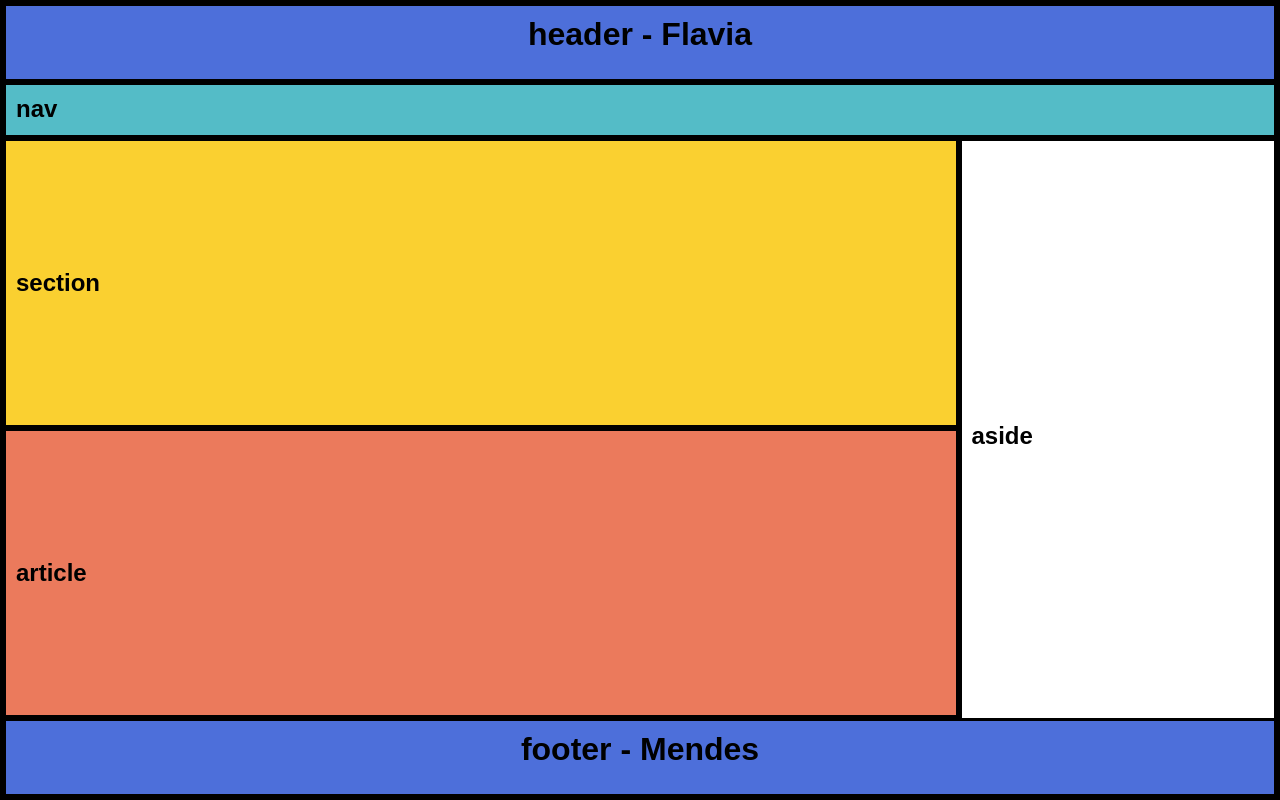
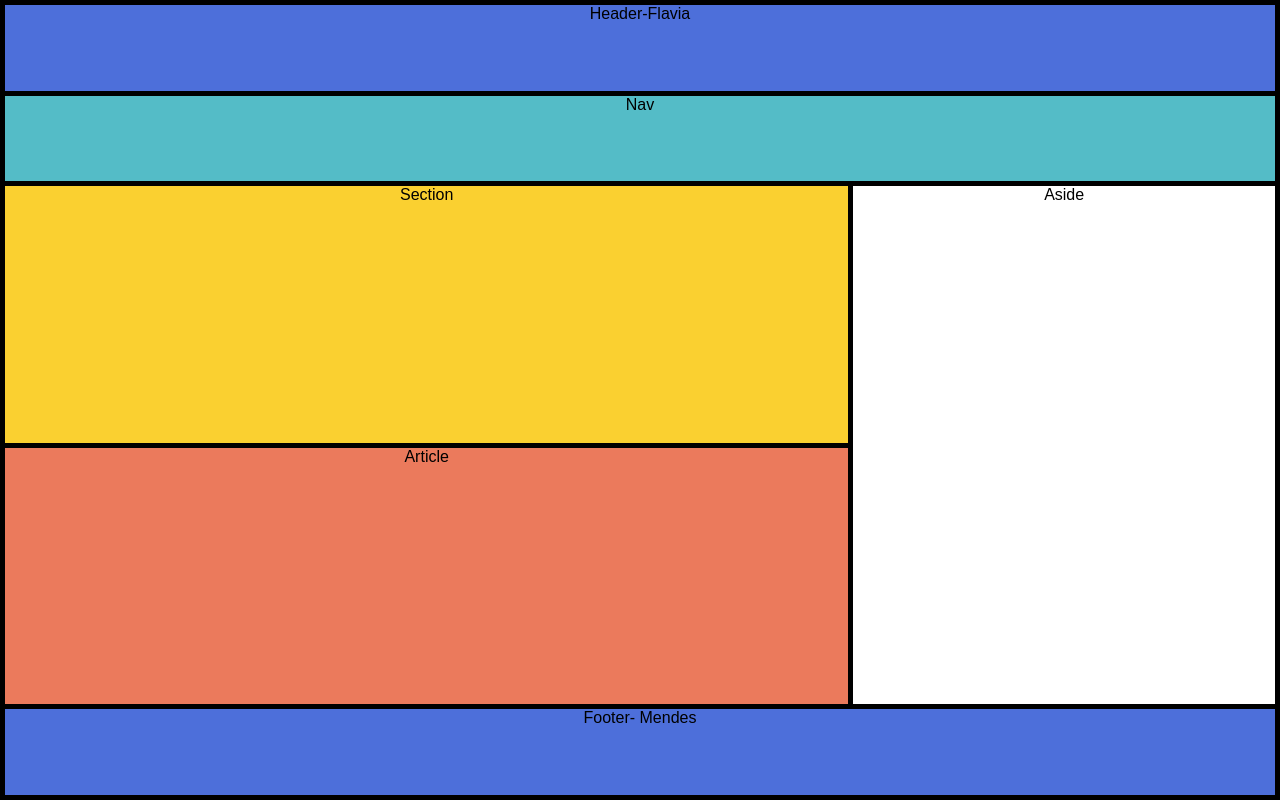
Before and after one commit to flaviamendes17/ativ09-grid, a plain HTML site: page index.html in a window 1280 px wide. Drawn offline with Linux system fonts and the light colour scheme.

Commit message:
feat: adicionar o grid

```diff
--- a/index.html
+++ b/index.html
@@ -4,32 +4,16 @@
     <meta charset="UTF-8">
     <meta name="viewport" content="width=device-width, initial-scale=1.0">
     <link rel="stylesheet" href="styles.index.css">
-    <title>Atividade 05 - responsivo flexbox</title>
+    <title>Atividade 09 - Grid Css básico</title>
 </head>
 <body>
-    <div class="container">
-        <header>
-            <h1>header - Flavia </h1>
-        </header>
-        <nav>
-            <h1>nav</h1>
-        </nav>
-        <div class="content">
-            <div class="main-content">
-                <section>
-                    <h1>section</h1>
-                </section>
-                <article>
-                    <h1>article</h1>
-                </article>
-            </div>
-            <aside>
-                <h1>aside</h1>
-            </aside>
-        </div>
-        <footer>
-            <h1>footer - Mendes</h1>
-        </footer>
+    <div class="grid-container">
+            <div class="header">Header-Flavia</div>
+            <div class="nav">Nav</div>
+            <div class="section">Section</div>
+            <div class="article">Article</div>
+            <div class="aside">Aside</div>
+            <div class="footer">Footer-  Mendes</div>
     </div>
 </body>
 </html>
--- a/styles.index.css
+++ b/styles.index.css
@@ -2,84 +2,52 @@
     margin: 0;
     padding: 0;
     box-sizing: border-box;
+    font-family: Arial, sans-serif;
+    color: black;
+    text-align: center;
 }
 
-body, html {
-    height: 100%;
+.grid-container {
+    display: grid;
+    grid-template-rows: 1fr 1fr 3fr 3fr 1fr;
+    grid-template-columns: 2fr 1fr;
+    grid-template-areas:
+    "header header"
+    "nav nav"
+    "section aside"
+    "article aside"
+    "footer footer";
+    height: 100vh;
+    gap: 5px;
+    padding: 5px;
+    background-color: black;
 }
 
-body {
-    font-family: Arial, sans-serif;
+.header {
+    grid-area: header;
+    background-color: #4d6fda;
 }
 
-.container {
-    display: flex;
-    flex-direction: column;
-    height: 100%;
-    border: 3px solid black;
+.nav {
+    grid-area: nav;
+    background-color: #54bcc7;
 }
 
-header, nav, section, article, aside, footer {
-    border: 3px solid black;
-    padding: 10px;
+.section {
+    grid-area: section;
+    background-color: #fad030;
 }
 
-header, nav, footer {
-    width: 100%;
+.aside {
+    grid-area: aside;
+    background-color: white;
+}
+.article {
+    grid-area: article;
+    background-color: #eb7a5c;
 }
 
-header {
+.footer {
+    grid-area: footer;
     background-color: #4d6fda;
-    text-align: center;
-    height: 10%;
 }
-
-nav {
-    background-color: #54bcc7;
-    height: 7%;
-}
-
-footer {
-    background-color: #4d6fda;
-    text-align: center;
-    height: 10%;
-    border: 3px solid black;
-}
-
-.content {
-    display: flex;
-    flex-grow: 1;
-}
-
-.main-content {
-    display: flex;
-    flex-direction: column;
-    width: 75%;
-}
-
-section, article {
-    width: 100%;
-    flex-grow: 1;
-}
-
-section {
-    background-color: #fad030;
-    display: flex;
-    align-items: center;
-}
-
-article {
-    background-color: #eb7a5c;
-    display: flex;
-    align-items: center;
-}
-
-aside {
-    background-color: #ffffff;
-    color: black;
-    width: 25%;
-    height: calc(130% - 17% - 10%);
-    border: 3px solid black;
-    display: flex;
-    align-items: center;
-}
```
